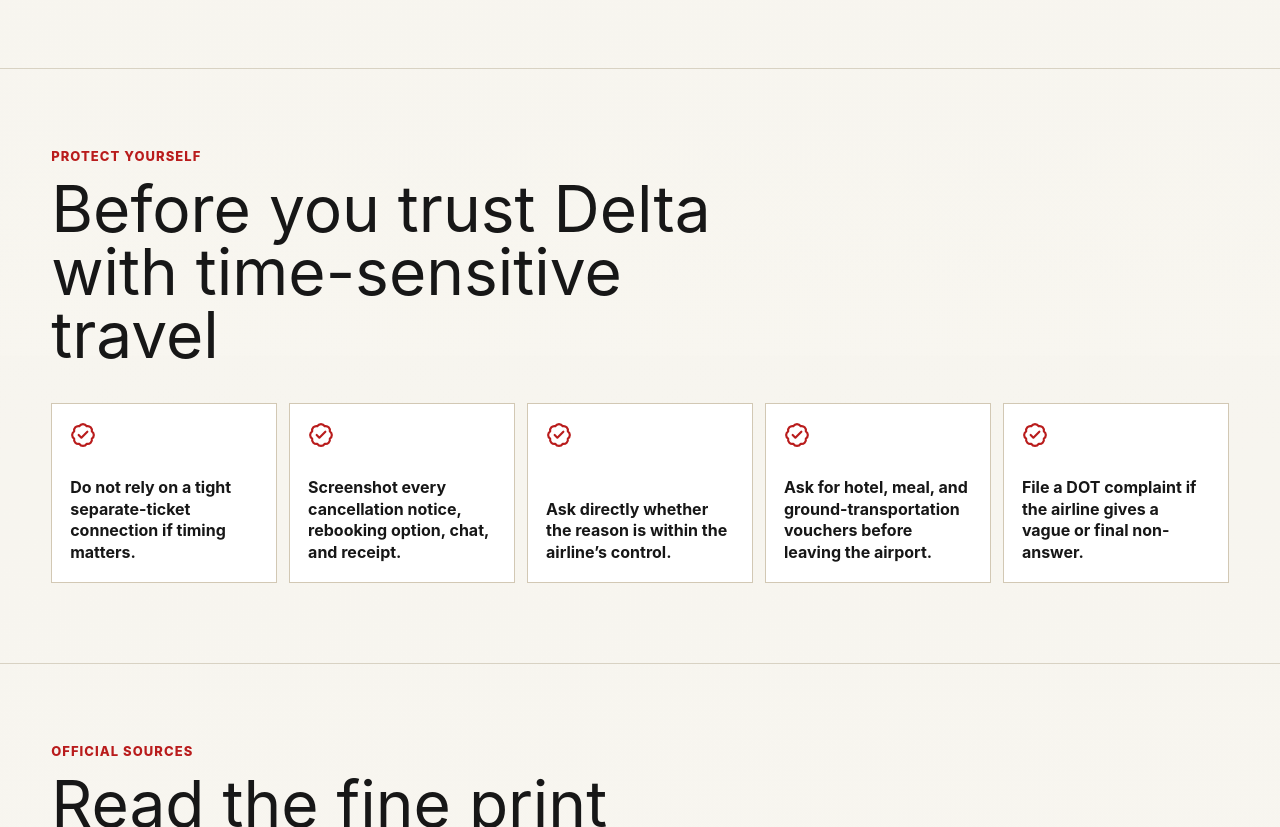
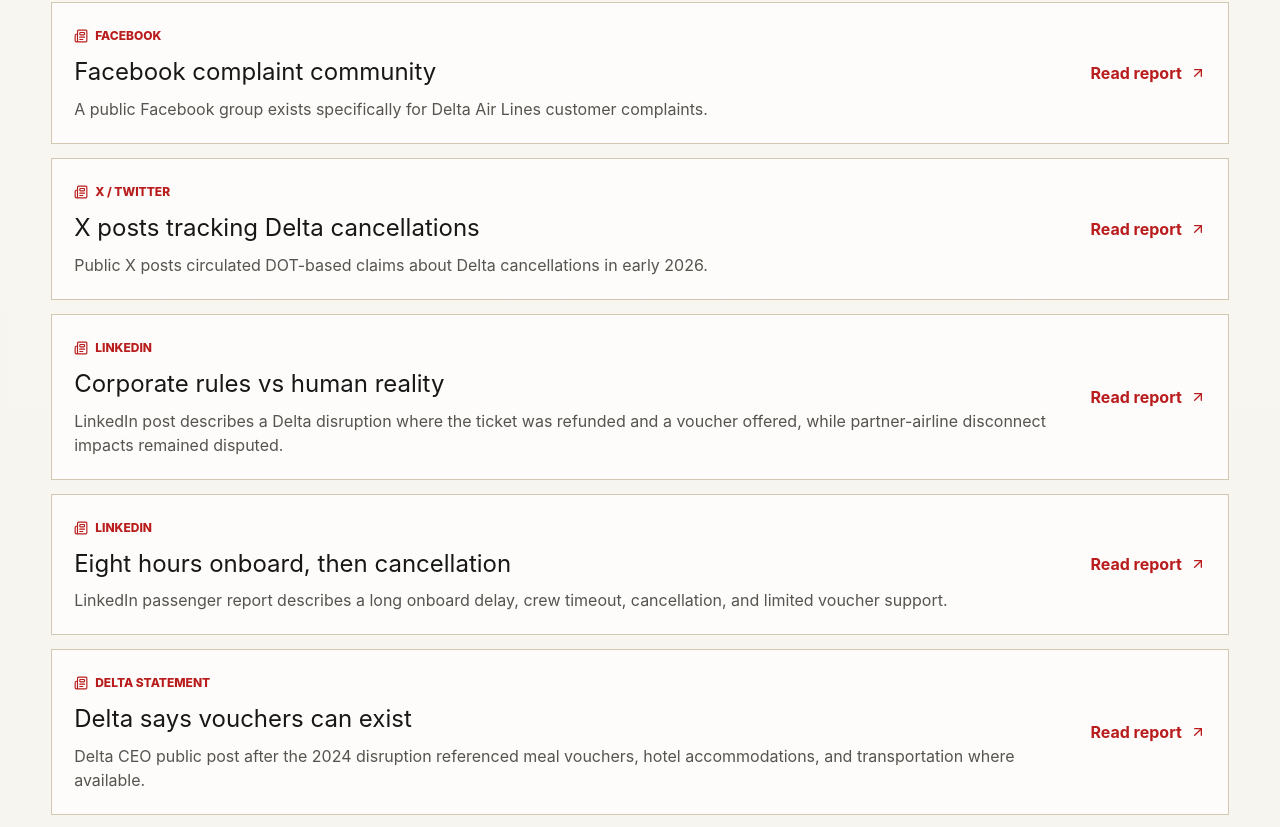
Before and after one commit to bitzuist12/donotflydelta-site, a React (Vite) app: page / in a window 1280 px wide. Shown: the part 4153-4980 px from the top of the page. Built offline with nearby package versions, Linux system fonts and the light colour scheme.

Commit message:
Add broader Delta public criticism sources

```diff
--- a/src/App.tsx
+++ b/src/App.tsx
@@ -82,6 +82,36 @@
     note: 'Passenger report about being told to book a hotel and later facing reimbursement issues.',
     href: 'https://www.reddit.com/r/delta/comments/1mfchvw/told_by_delta_to_book_hotel_due_to_cancelled/',
     kind: 'Public report',
+  },
+  {
+    title: 'Facebook complaint community',
+    note: 'A public Facebook group exists specifically for Delta Air Lines customer complaints.',
+    href: 'https://www.facebook.com/groups/715221316650289/',
+    kind: 'Facebook',
+  },
+  {
+    title: 'X posts tracking Delta cancellations',
+    note: 'Public X posts circulated DOT-based claims about Delta cancellations in early 2026.',
+    href: 'https://x.com/AirlineHub1/status/2087648992125448559',
+    kind: 'X / Twitter',
+  },
+  {
+    title: 'Corporate rules vs human reality',
+    note: 'LinkedIn post describes a Delta disruption where the ticket was refunded and a voucher offered, while partner-airline disconnect impacts remained disputed.',
+    href: 'https://www.linkedin.com/posts/horn-jason_when-corporate-rules-ignore-human-reality-activity-7495534260502618112-oTzX',
+    kind: 'LinkedIn',
+  },
+  {
+    title: 'Eight hours onboard, then cancellation',
+    note: 'LinkedIn passenger report describes a long onboard delay, crew timeout, cancellation, and limited voucher support.',
+    href: 'https://www.linkedin.com/posts/yuvalgolan1_8-hours-onboard-no-food-no-updates-activity-7406701841633247232-cjui',
+    kind: 'LinkedIn',
+  },
+  {
+    title: 'Delta says vouchers can exist',
+    note: 'Delta CEO public post after the 2024 disruption referenced meal vouchers, hotel accommodations, and transportation where available.',
+    href: 'https://www.linkedin.com/posts/edbastian_like-many-companies-worldwide-delta-air-activity-7220856278506422272-Nc3m',
+    kind: 'Delta statement',
   },
 ]
 
```
